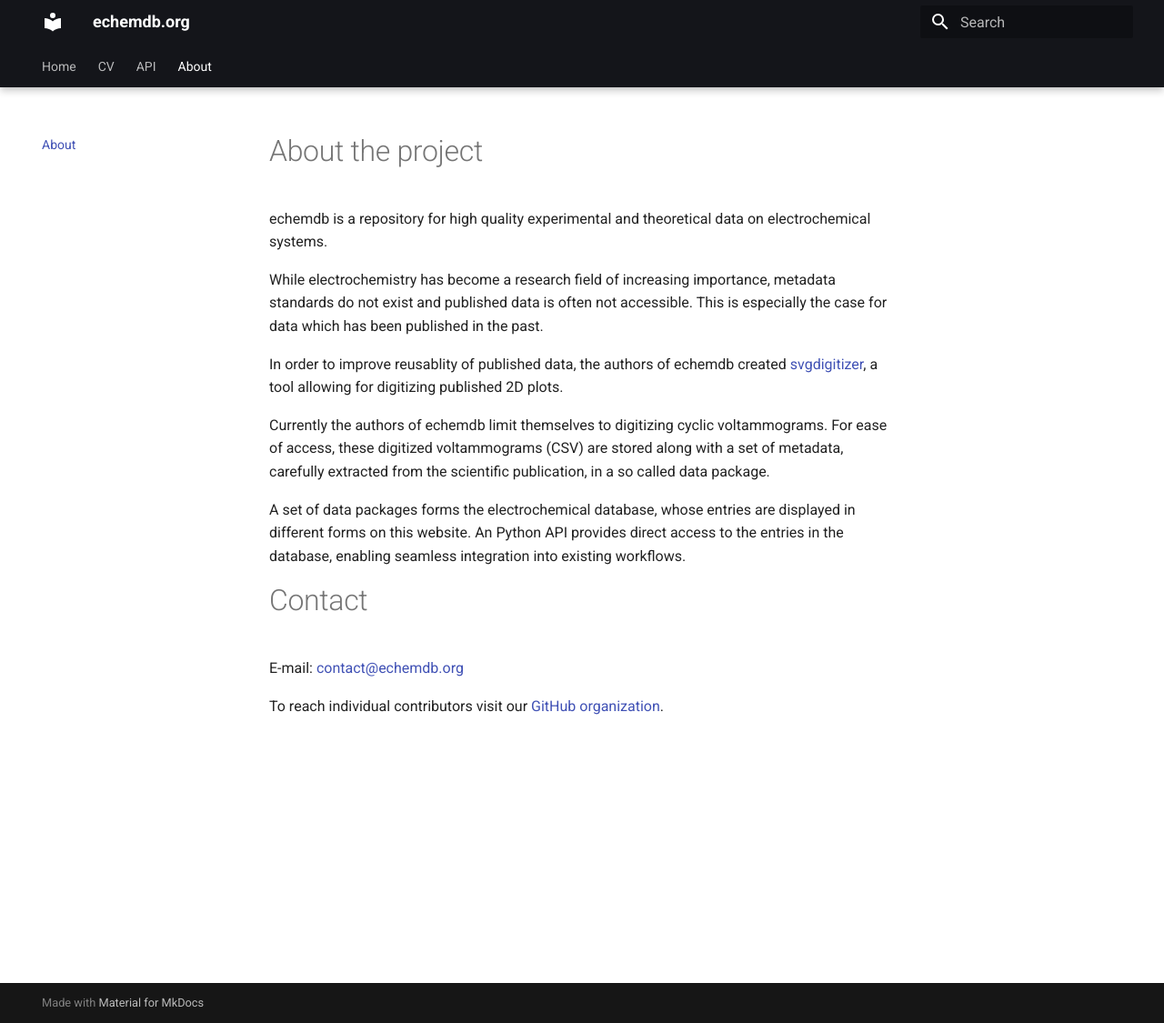
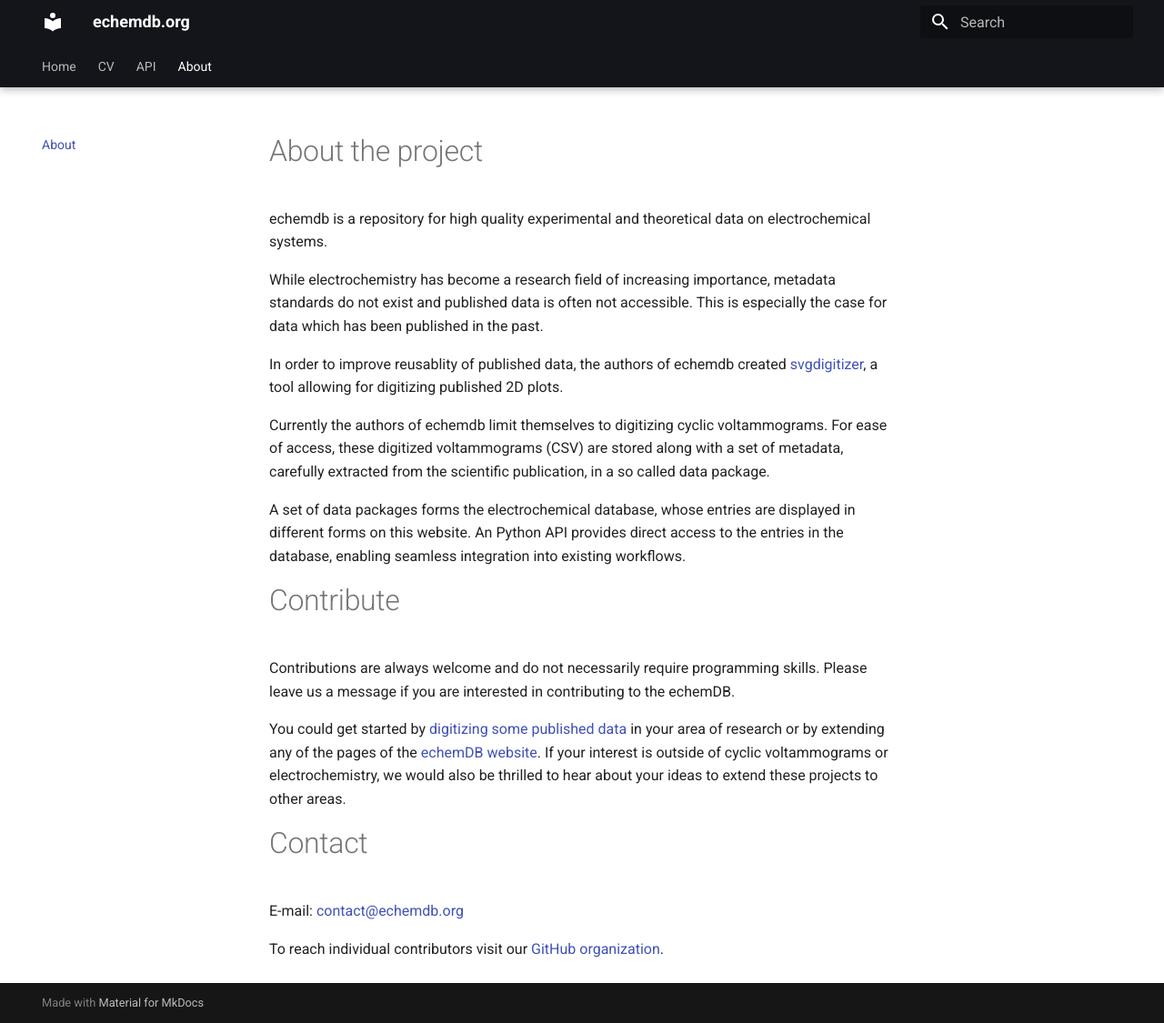
Before and after one commit to echemdb/website, an MkDocs documentation site: the page built from pages/about.md, in a window 1280 px wide and 1125 px high. Shown: the whole window at 91% size. Built offline with MkDocs 1.6.1 and Material for MkDocs 9.7.7, drawn with Linux system fonts in a browser that asks for light colours; comment, search, counter and statistics services are not loaded.

Commit message:
Add contribute section

```diff
--- a/pages/about.md
+++ b/pages/about.md
@@ -23,6 +23,12 @@
 as small changes in the experiments can easily yield dramatic differences in the observations.
 -->
 
+# Contribute
+
+Contributions are always welcome and do not necessarily require programming skills. Please leave us a message if you are interested in contributing to the echemDB.
+
+You could get started by [digitizing some published data](https://echemdb.github.io/svgdigitizer/workflow.html) in your area of research or by extending any of the pages of the [echemDB website](https://echemdb.github.io/website/). If your interest is outside of cyclic voltammograms or electrochemistry, we would also be thrilled to hear about your ideas to extend these projects to other areas.
+
 # Contact
 
 E-mail: contact@echemdb.org
```
